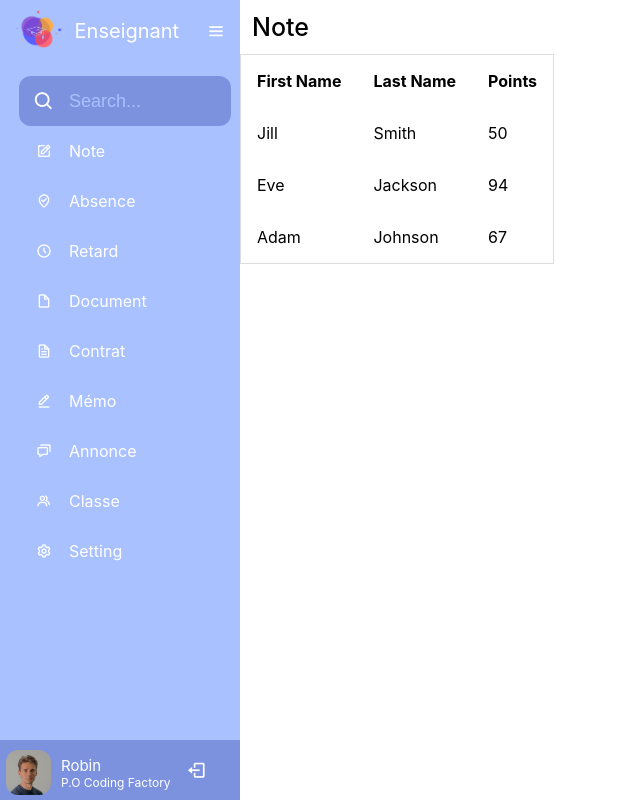
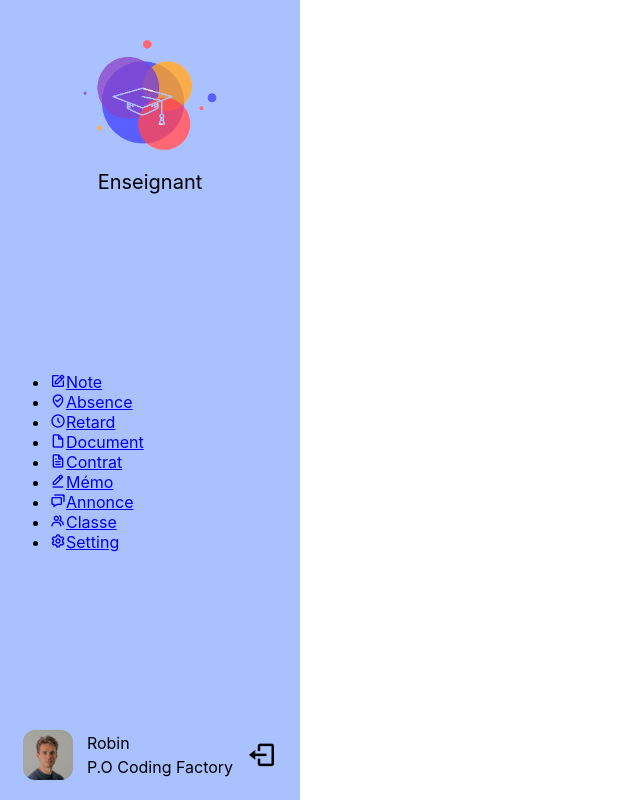
Before and after one commit to AxelWebDeveloper/sup_connect_web, a React (Create React App) app: page / in a window 1280 px wide. Shown: the whole page, without its empty margins (0-640 px from the left). Built offline with nearby package versions, Linux system fonts and the light colour scheme.

Commit message:
start layout wrapper

```diff
--- a/package.json
+++ b/package.json
@@ -8,7 +8,10 @@
     "@testing-library/user-event": "^13.5.0",
     "react": "^18.2.0",
     "react-dom": "^18.2.0",
+    "react-icons": "^4.7.1",
+    "react-router-dom": "^6.8.1",
     "react-scripts": "5.0.1",
+    "styled-components": "^5.3.6",
     "web-vitals": "^2.1.4"
   },
   "scripts": {
--- a/src/App.js
+++ b/src/App.js
@@ -1,10 +1,9 @@
-import logo from './logo.svg';
 import './App.css';
-import Dashboard from './Dashboard';
+import LayoutWrapper from "./layoutWrapper";
 
 function App() {
   return (
-      <Dashboard />
+      <LayoutWrapper />
   );
 }
 
--- a/src/Dashboard.css
+++ b/src/Dashboard.css
@@ -1,25 +1,5 @@
-*{
-    margin: 0;
-    padding: 0;
-    box-sizing: border-box;
-}
+.sidebar{
 
-body{
-    position: relative;
-    min-height: 100vh;
-    width: 100%;
-    overflow: hidden;
-}
-
-.sidebar{
-    position: fixed;
-    top: 0;
-    left: 0;
-    height: 100%;
-    width: 240px;
-    background: #A9C1FF;
-    padding: 6px 14px;
-    transition: all 0.5s ease;
 }
 
 /*Side bar avec que logo*/
@@ -197,7 +177,7 @@ body{
 .home_content{
     position: absolute;
     height: 100%;
-    width: calc(100%-240px);
+    width: calc(100% - 240px);
     left: 240px;
 }
 
--- a/src/Dashboard.js
+++ b/src/Dashboard.js
@@ -1,51 +1,25 @@
-import React, { useState } from 'react'
-import './Dashboard.css'
+import React from 'react'
 import imgUser from './assets/user.jpeg'
 import imgLogo from './assets/logo_fondtrans.png'
+import styled from "styled-components";
+import { IconName } from "react-icons/bs";
+import './Dashboard.css'
 
 const Dashboard = () => {
-    const [showSideBar, setShowSideBar] = useState(true);
-    let btn = document.querySelector("#btn")
-    let sidebar = document.querySelector(".sidebar")
-    let searchBtn = document.querySelector(".bx-search")
-
-    function onClick(){
-        setShowSideBar(!showSideBar);
-    }
 
     return (
-    <>
-    <head>
-        <title>Side Bar</title>
+        <SideBar>
             <link href='https://unpkg.com/boxicons@2.1.4/css/boxicons.min.css' rel='stylesheet'></link>
-    </head>
+            <DivRole class="logo">
+                <Logo src={imgLogo}/>
+                <Role>Enseignant</Role>
+            </DivRole>
 
-    <body>
-        {
-            showSideBar && (
-                <div class="sidebar">
-            <div class="logo_content">
-                <div class="logo">
-                    <div class="sideBarImgLogo">
-                        <img src={imgLogo} alt='' width="50" height="50"></img>
-                    </div>
-                    <div class="logo_name">Enseignant</div>
-                </div>
+            <ul className="nav_list">
 
-                <i class='bx bx-menu' id='btn' onClick={onClick}></i>
-                <ul class="nav_list">
                 <li>
                     <a href='#'>
-                            <i class='bx bx-search' ></i>
-                            <input type="text" placeholder="Search..."></input>
-                        </a>
-                        {
-                            /*<span class="tooltip">Search</span>*/
-                        }
-                    </li>
-                    <li>
-                        <a href='#'>
-                            <i class='bx bx-edit' ></i>
+                        <i class='bx bx-edit'></i>
                         <span class="links_name">Note</span>
                     </a>
                     {
@@ -54,7 +28,7 @@ const Dashboard = () => {
                 </li>
                 <li>
                     <a href='#'>
-                            <i class='bx bx-been-here' ></i>
+                        <i class='bx bx-been-here'></i>
                         <span class="links_name">Absence</span>
                     </a>
                     {
@@ -63,7 +37,7 @@ const Dashboard = () => {
                 </li>
                 <li>
                     <a href='#'>
-                            <i class='bx bx-time-five' ></i>
+                        <i class='bx bx-time-five'></i>
                         <span class="links_name">Retard</span>
                     </a>
                     {
@@ -72,7 +46,7 @@ const Dashboard = () => {
                 </li>
                 <li>
                     <a href='#'>
-                            <i class='bx bx-file-blank' ></i>
+                        <i class='bx bx-file-blank'></i>
                         <span class="links_name">Document</span>
                     </a>
                     {
@@ -81,7 +55,7 @@ const Dashboard = () => {
                 </li>
                 <li>
                     <a href='#'>
-                            <i class='bx bx-file' ></i>
+                        <i class='bx bx-file'></i>
                         <span class="links_name">Contrat</span>
                     </a>
                     {
@@ -90,7 +64,7 @@ const Dashboard = () => {
                 </li>
                 <li>
                     <a href='#'>
-                            <i class='bx bx-edit-alt' ></i>
+                        <i class='bx bx-edit-alt'></i>
                         <span class="links_name">Mémo</span>
                     </a>
                     {
@@ -99,7 +73,7 @@ const Dashboard = () => {
                 </li>
                 <li>
                     <a href='#'>
-                            <i class='bx bx-chat' ></i>
+                        <i class='bx bx-chat'></i>
                         <span class="links_name">Annonce</span>
                     </a>
                     {
@@ -108,7 +82,7 @@ const Dashboard = () => {
                 </li>
                 <li>
                     <a href='#'>
-                            <i class='bx bx-group' ></i>
+                        <i class='bx bx-group'></i>
                         <span class="links_name">Classe</span>
                     </a>
                     {
@@ -117,7 +91,7 @@ const Dashboard = () => {
                 </li>
                 <li>
                     <a href='#'>
-                            <i class='bx bx-cog' ></i>
+                        <i class='bx bx-cog'></i>
                         <span class="links_name">Setting</span>
                     </a>
                     {
@@ -125,58 +99,78 @@ const Dashboard = () => {
                     }
                 </li>
             </ul>
-                <div class="profile_content">
-                    <div class="profile">
-                        <div class="profile_details">
-                            <img src={imgUser} alt=''/>
-                            <div class="name_job">
-                                <div class="name">Robin</div>
-                                <div class="job">P.O Coding Factory</div>
-                            </div>
-                            <div>
-                                <i class='bx bx-log-out' id='log_out'></i>
-                            </div>
-                        </div>
-                    </div>
-                </div>
-            </div>
-        </div>
-            )
+            <DivProfile class="profile_details">
+                <ImgProfile src={imgUser} alt=''/>
+                <DivUser class="name_job">
+                    <Name class="name">Robin</Name>
+                    <RoleUser class="job">P.O Coding Factory</RoleUser>
+                </DivUser>
+                <LogOut className='bx bx-log-out' id='log_out'></LogOut>
+            </DivProfile>
+        </SideBar>
+    );
 }
 
+const SideBar = styled.div`
+  position: relative;
+  top: 0;
+  left: 0;
+  width: 300px;
+  height: 100%;
+  box-sizing: border-box;
+  background: #A9C1FF;
+  padding: 20px 10px 20px 10px;
+  display: flex;
+  flex-direction: column;
+  justify-content: space-between;
+`;
 
-        <div class="home_content">
-            <div class="text">Note</div>
-            <table>
-                <tr>
-                    <th>First Name</th>
-                    <th>Last Name</th>
-                    <th>Points</th>
-                </tr>
-                <tr>
-                    <td>Jill</td>
-                    <td>Smith</td>
-                    <td>50</td>
-                </tr>
-                <tr>
-                    <td>Eve</td>
-                    <td>Jackson</td>
-                    <td>94</td>
-                </tr>
-                <tr>
-                    <td>Adam</td>
-                    <td>Johnson</td>
-                    <td>67</td>
-                </tr>
-            </table>
-        </div>
-    </body>
+const DivRole = styled.div`
+    width: 100%;
+    display: flex;
+  flex-direction: column;
+    align-items: center;
+`;
+
+const Logo = styled.img`
+  height: 150px;
+  width: 150px;
+`;
+
+const Role = styled.div`
+  font-size: 20px;
+`;
 
 
+const DivProfile = styled.div`
+  width: 100%;
+  display: flex;
+  flex-direction: row;
+  justify-content: space-evenly;
+  align-items: center;
+`
 
+const ImgProfile = styled.img`
+  height: 50px;
+  width: 50px;
+  object-fit: cover;
+  border-radius: 12px;
+`
 
-    </>
-  )
-}
+const DivUser = styled.div`
+  height: 100%;
+  display: flex;
+  flex-direction: column;
+  justify-content: space-evenly;
+`
 
+const Name = styled.div``
+
+const RoleUser = styled.div``
+
+const LogOut = styled.i`
+  font-size: 30px;
+  font-weight: lighter;
+  border-radius: 12px;
+`
 export default Dashboard
--- /dev/null
+++ b/src/layoutWrapper.js
@@ -0,0 +1,19 @@
+import React from 'react';
+import styled from "styled-components";
+import Dashboard from "./Dashboard";
+
+const LayoutWrapper = ({children}) => {
+    return (
+        <Body>
+            <Dashboard></Dashboard>
+            {children}
+        </Body>
+    );
+};
+
+const Body = styled.div`
+  height: 100vh;
+  width: 100vw;
+`
+
+export default LayoutWrapper;
```
Also changed, not shown: src/home.js (added, +10 -0 lines), src/router.js (added, +18 -0 lines), 1 other file (tests, documents, lock files or other folders). Lines whose indentation alone changed are shown as unchanged.
